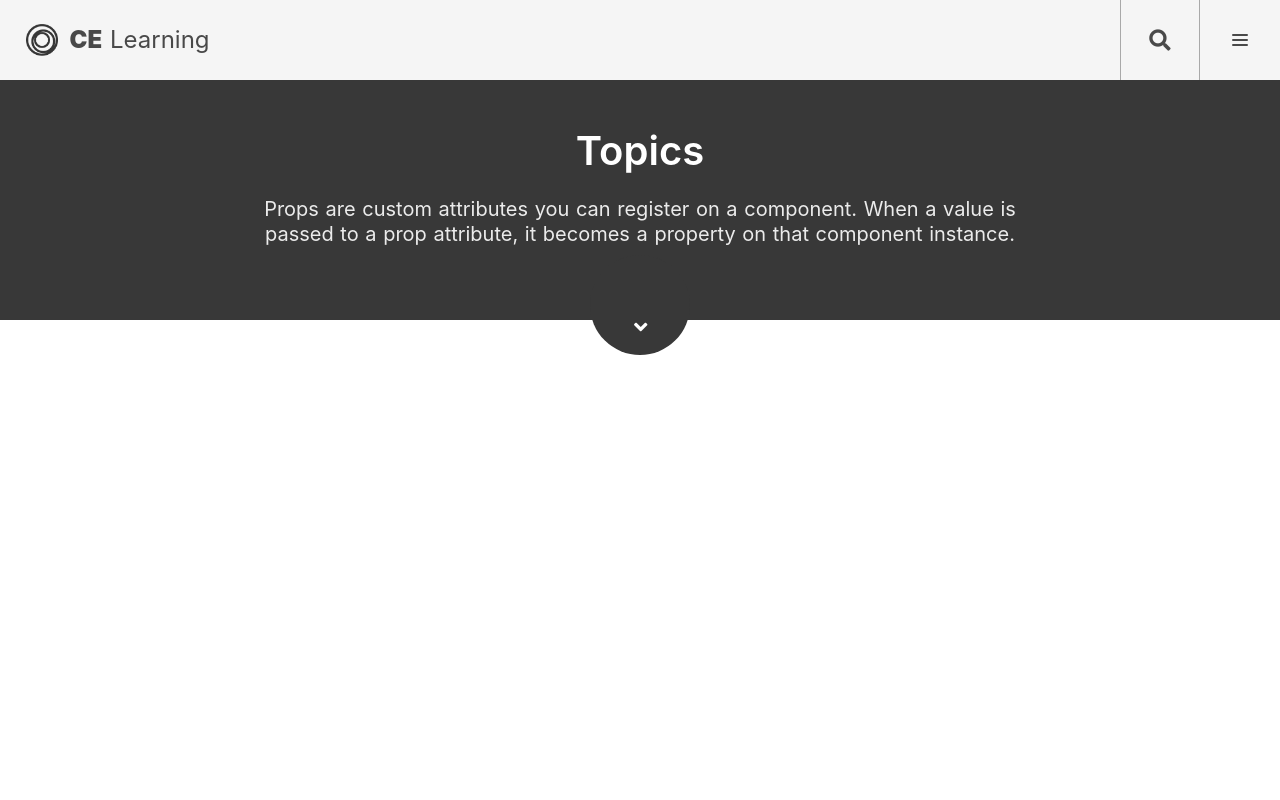
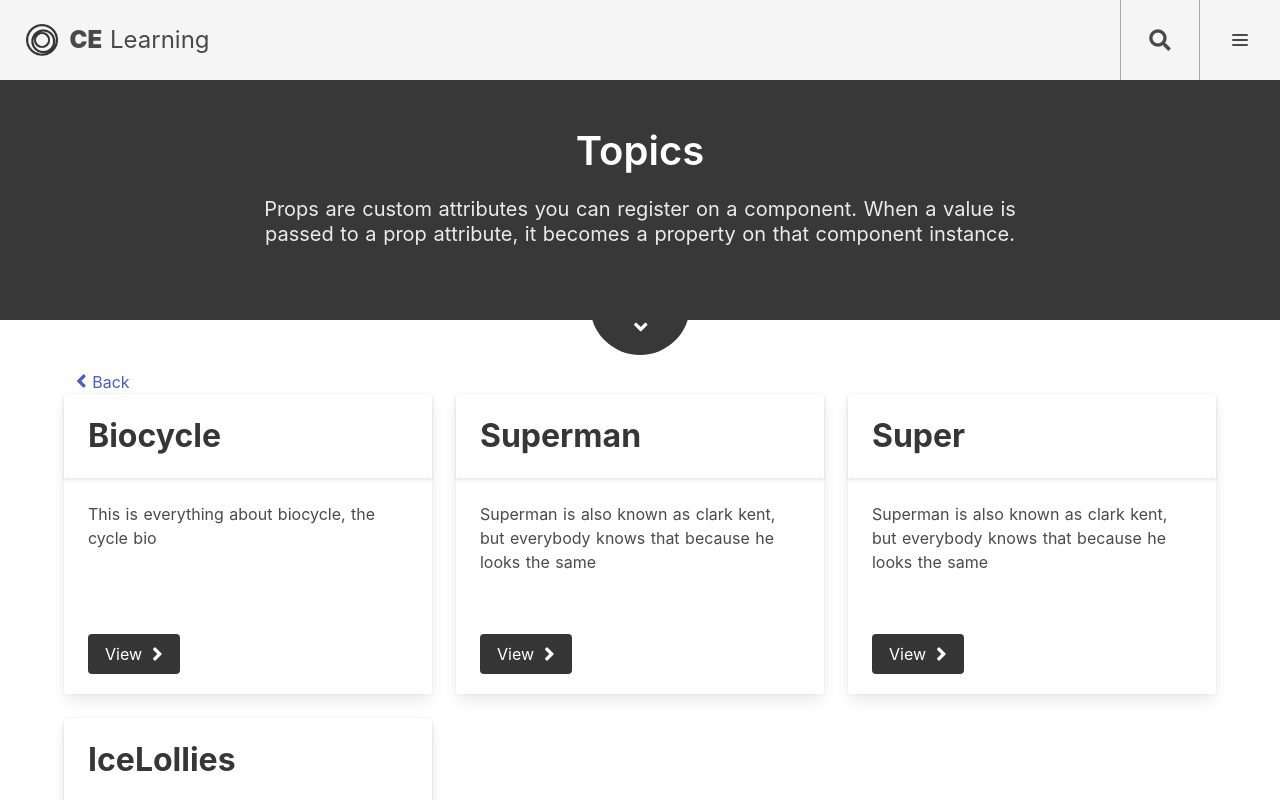
Before and after one commit to emfoundation/smf-prototype, a Nuxt app: page /topics in a window 1280 px wide. Shown: the top 800 px of the page. Built offline with nearby package versions, Linux system fonts and the light colour scheme.

Commit message:
Added Topics page

```diff
--- a/components/Banner.vue
+++ b/components/Banner.vue
@@ -36,6 +36,7 @@ export default {
 .hero {
   position: relative;
   height: 30vh;
+  margin-bottom: 50px;
 }
 
 .subtitle {
--- /dev/null
+++ b/components/CardList.vue
@@ -0,0 +1,51 @@
+<template>
+  <div class="columns is-multiline">
+    <div :key="item.id" v-for="item in items" class="column is-one-third">
+      <div class="card">
+        <div class="card-header">
+            <h2 class="card-header-title title">{{ item.name }}</h2>
+        </div>
+        <div class="card-content">
+            <p>{{ item.description }}</p>
+            <button @click="onLoadTopic(item.name)" class="button is-dark">
+            View
+            <i class="fas fa-lg fa-angle-right"></i>
+            </button>
+        </div>
+      </div>
+    </div>
+  </div>
+</template>
+
+<script>
+export default {
+  props: {
+    items: '',
+  },
+  methods: {
+    onLoadTopic(id) {
+      this.$router.push('/topics/' + id )
+    }
+  },
+}
+</script>
+
+<style lang="scss" scoped>
+.columns {
+  margin: 20px auto;
+}
+.card {
+  height: 300px;
+}
+.card-header-title {
+  padding: 1.5rem;
+}
+.button {
+  position: absolute;
+  bottom: 0;
+  margin: 20px 0;
+}
+i {
+  margin-left: 10px;
+}
+</style>
--- a/components/UI/SemicircleDown.vue
+++ b/components/UI/SemicircleDown.vue
@@ -9,15 +9,13 @@
 <style lang="scss" scoped>
 .semicircle-down {
   position: absolute;
+  z-index: -1;
   bottom: -35px;
   left: calc(50% - 50px);
   width: 100px;
   height: 100px;
   border-radius: 50px;
   background-color: inherit;
-  &:hover {
-      cursor: pointer;
-  }
   .fa-angle-down {
     position: absolute;
     left: calc(50% - 6px);
--- a/nuxt.config.js
+++ b/nuxt.config.js
@@ -17,7 +17,7 @@ module.exports = {
   /*
   ** Customize the progress bar color
   */
-  loading: { color: '#3B8070' },
+  loading: { color: '#383838' },
   /*
   ** Build configuration
   */
--- a/pages/index.vue
+++ b/pages/index.vue
@@ -7,7 +7,7 @@
             <h1 class="title has-text-secondary">Learning Paths</h1>
             <p class="subtitle has-text-black">Use our curated learning paths to learn challenging subjects guided by professionals</p>
             <nuxt-link to="/learnerjourneys" class="button is-dark">
-              <p>View  </p>
+              <p>View</p>
               <i class="fas fa-lg fa-angle-right"></i>
             </nuxt-link>
         </div>
--- a/pages/topics.vue
+++ /dev/null
@@ -1,30 +0,0 @@
-<template>
-  <section class="hero">
-    <Banner :title="title" :subtitle="subtitle" />
-  </section>
-</template>
-
-<script>
-import Banner from '~/components/Banner';
-export default {
-  data () {
-    return {
-      title: 'Topics',
-      subtitle: 'Props are custom attributes you can register on a component. When a value is passed to a prop attribute, it becomes a property on that component instance. '
-    }
-  },
-
-    components: {
-        Banner
-    }
-
-}
-</script>
-
-<style lang="scss" scoped>
-  @import '~/assets/scss/main.scss';
-
-  // Mobile-first classes
-
-
-</style>
--- /dev/null
+++ b/pages/topics/_topic/index.vue
@@ -0,0 +1,5 @@
+<template>
+    <section class="hero">
+        <h1>This is the {{ $route.params.topic }} topic page</h1>
+    </section>
+  </template>
--- /dev/null
+++ b/pages/topics/index.vue
@@ -0,0 +1,49 @@
+<template>
+  <section class="hero">
+    <Banner :title="title" :subtitle="subtitle" />
+    <div class="container">
+      <nuxt-link to="/" class="back">
+        <i class="fas fa-lg fa-angle-left"></i>
+        Back
+      </nuxt-link>
+      <card-list :items="topics"/>
+    </div>
+
+  </section>
+
+</template>
+
+<script>
+import Banner from '~/components/Banner';
+import CardList from '~/components/CardList';
+
+export default {
+  data () {
+    return {
+      title: 'Topics',
+      subtitle: 'Props are custom attributes you can register on a component. When a value is passed to a prop attribute, it becomes a property on that component instance. ',
+      // This would be replaced by a store or API call
+      topics: [
+        { id: 1, name: "Biocycle", description: "This is everything about biocycle, the cycle bio"},
+        { id: 2 , name: "Superman", description: "Superman is also known as clark kent, but everybody knows that because he looks the same"},
+        { id: 3, name: "Super", description: "Superman is also known as clark kent, but everybody knows that because he looks the same"},
+        { id: 4 , name: "IceLollies", description: "Superman is also known as clark kent, but everybody knows that because he looks the same"}
+      ]
+    }
+  },
+  components: {
+      Banner,
+      CardList
+  }
+
+}
+</script>
+
+<style lang="scss" scoped>
+  @import '~/assets/scss/main.scss';
+
+  .back {
+    margin: 0.75rem;
+  }
+
+</style>
```
